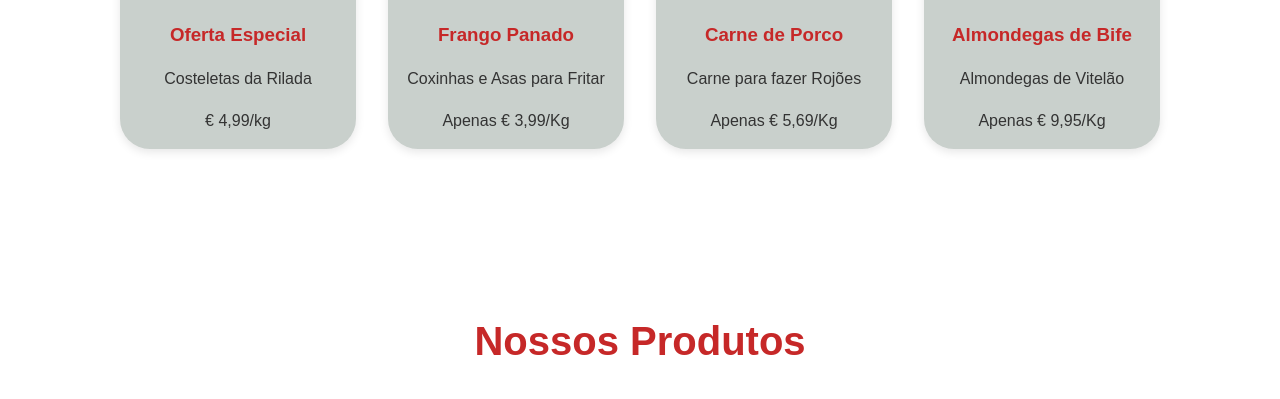
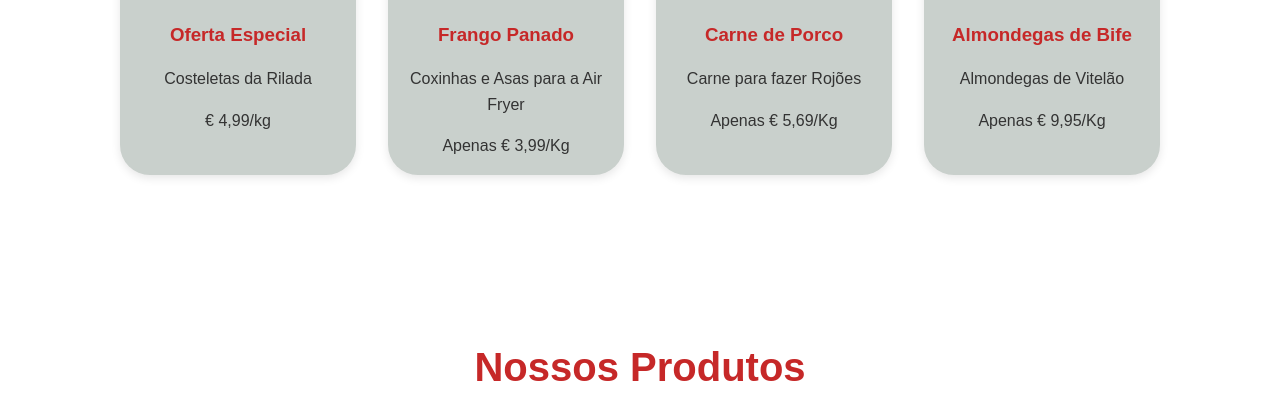
Before and after one commit to Abelrodrigo1970/talho-nascente, a plain HTML site: page index.html in a window 1280 px wide. Shown: the part 1894-2293 px from the top of the page. Drawn offline with Linux system fonts and the light colour scheme.

Commit message:
Atualização do conteúdo do site

```diff
--- a/index.html
+++ b/index.html
@@ -75,7 +75,7 @@
                 <div class="promo-card">
                     <img src="images/frango_panado.jpg" alt="Promoção 2">
                     <h3>Frango Panado</h3>
-                    <p>Coxinhas e Asas para Fritar</p>
+                    <p>Coxinhas e Asas para a Air Fryer</p>
                     <p class="price">Apenas € 3,99/Kg</p>
 
                 </div>
```
